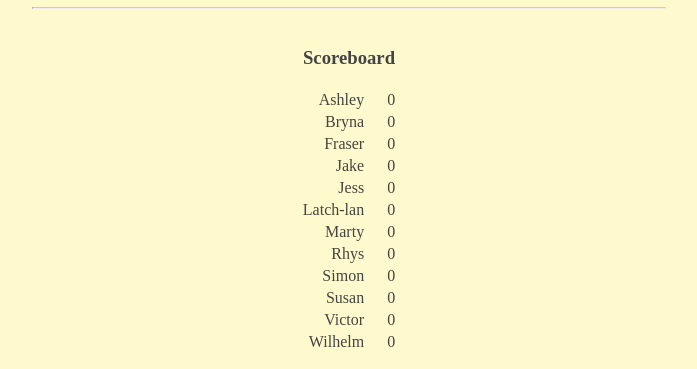
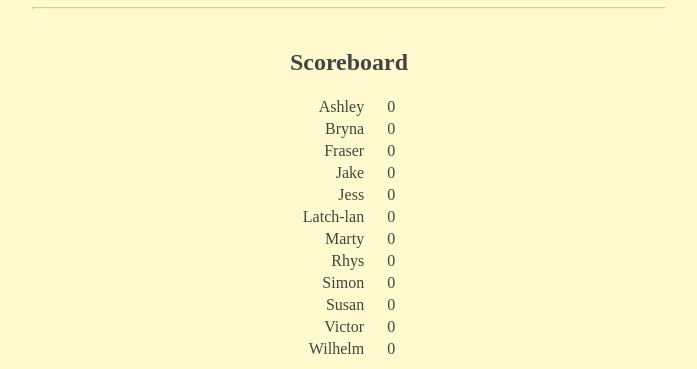
Before and after one commit to tomatosource/tomatosource.github.io, a plain HTML site: page index.html in a window 1280 px wide. Shown: the part 1127-1496 px from the top of the page, without its empty margins (291-988 px from the left). Drawn offline with Linux system fonts and the light colour scheme.

Commit message:
scoreboard h2

```diff
--- a/index.html
+++ b/index.html
@@ -90,7 +90,7 @@
 
 		<hr>
 
-		<h3>Scoreboard</h3>
+		<h2>Scoreboard</h2>
 		<table>
 			<tr> <td class="name">Ashley</td> <td>0</td> </tr>
 			<tr> <td class="name">Bryna</td> <td>0</td> </tr>
```
